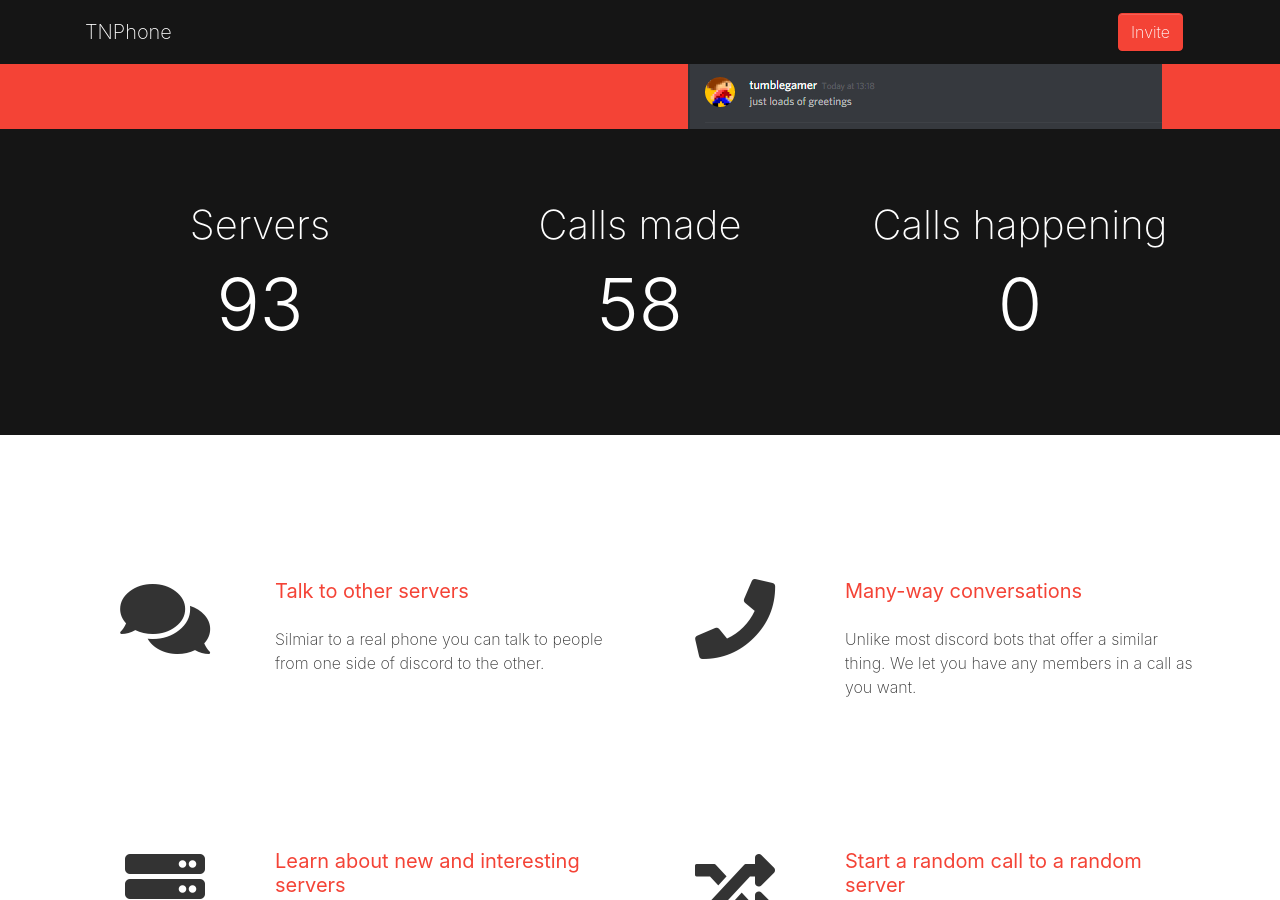
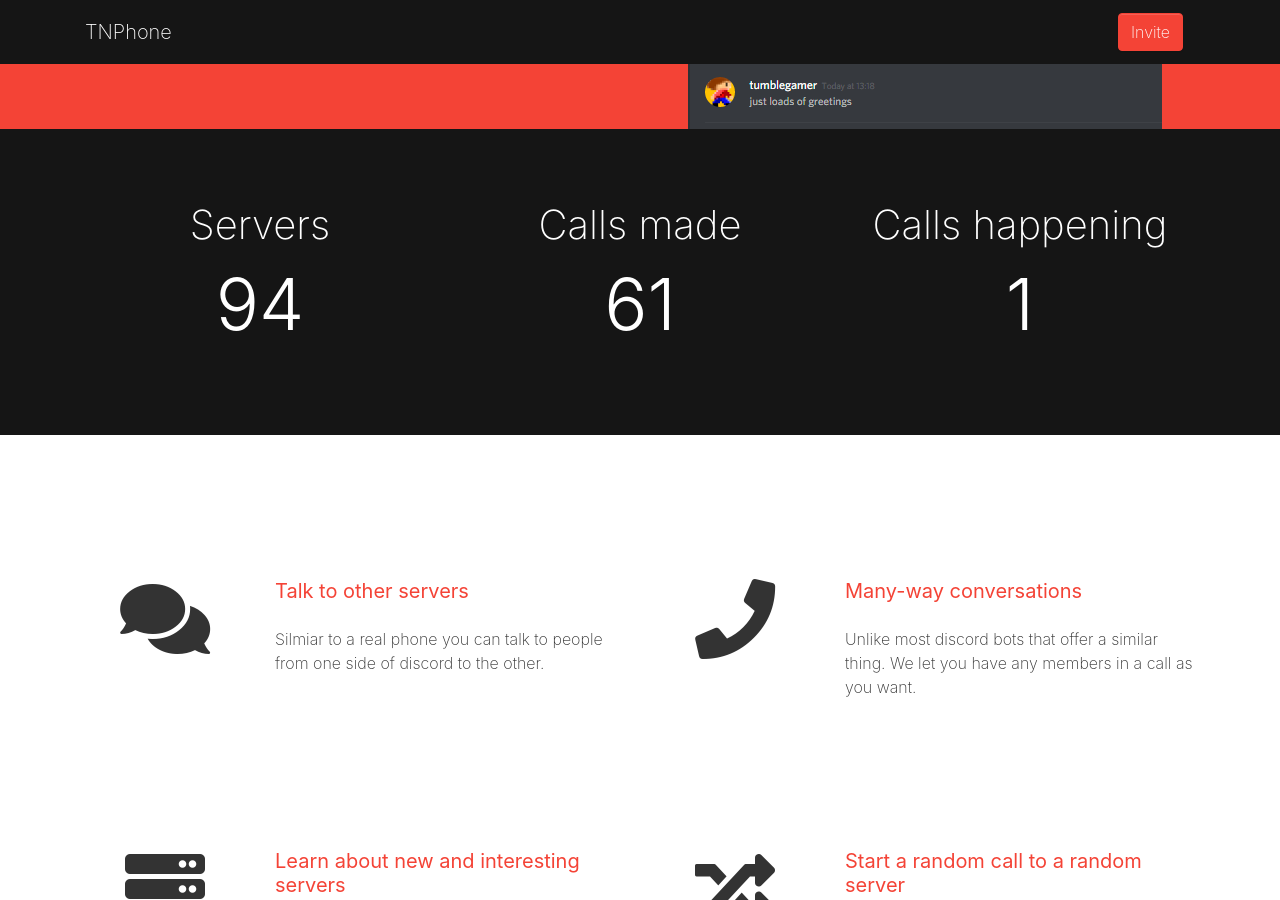
Before and after one commit to tumblenet/tnphone.tumblenet.ga, a Jekyll site: the page built from index.html, in a window 1280 px wide and 900 px high, scrolled down 443 px. Built offline with Jekyll 4.4.1, drawn with Linux system fonts in a browser that asks for light colours; nearby versions of some CDN libraries.

Commit message:
Update Phones feed

```diff
--- a/_data/phones.json
+++ b/_data/phones.json
@@ -1,5 +1,5 @@
 {
-	"callsMade": 58,
-	"servers": 93,
-	"currentCalls": 0
+	"callsMade": 61,
+	"servers": 94,
+	"currentCalls": 1
 }
```
